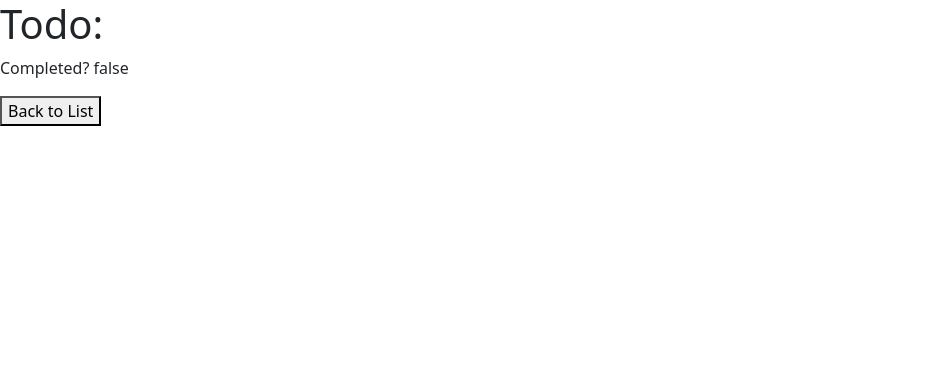
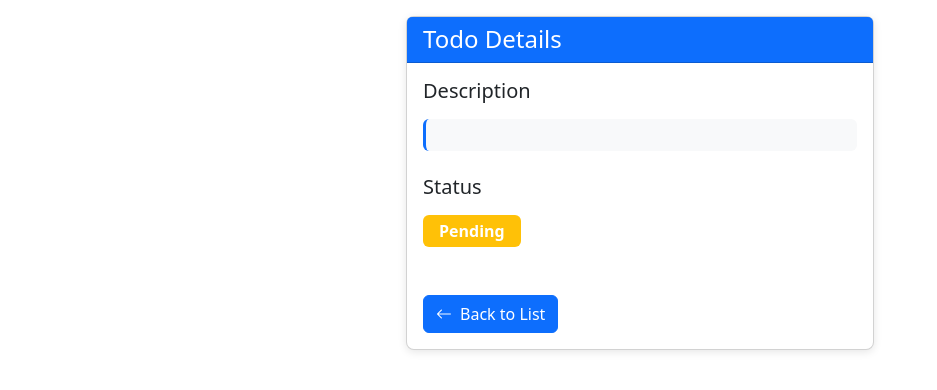
Before and after one commit to davidavila2/aug-mdv, an Angular app: page /todos/1 in a window 1280 px wide. Shown: the top 390 px of the page, without its empty margins (0-937 px from the left). Built offline with nearby package versions, Linux system fonts and the light colour scheme; no server answers.

Commit message:
Refactor Todo view layout and styles for improved presentation

```diff
--- a/src/app/todo/todo-view/todo-view.html
+++ b/src/app/todo/todo-view/todo-view.html
@@ -1,6 +1,23 @@
-<div class="contianer">
-    <h1>Todo: {{todo().todo}}</h1>
-    <p>Completed? {{todo().completed}}</p>
+<div class="todo-view">
+  <div class="card">
+    <div class="card-header bg-primary text-white">
+      <h4 class="mb-0">Todo Details</h4>
+    </div>
 
-    <button (click)="goBack()">Back to List</button>
+    <div class="card-body">
+      <h5 class="mb-3">Description</h5>
+      <p class="todo-text mb-4">{{todo().todo}}</p>
+
+      <h5 class="mb-3">Status</h5>
+      <span class="badge mb-4" [class]="todo().completed ? 'bg-success' : 'bg-warning'">
+        {{todo().completed ? 'Completed' : 'Pending'}}
+      </span>
+
+      <div class="mt-4">
+        <button class="btn btn-primary" (click)="goBack()">
+          <i class="bi bi-arrow-left me-2"></i>Back to List
+        </button>
+      </div>
+    </div>
+  </div>
 </div>
--- a/src/app/todo/todo-view/todo-view.scss
+++ b/src/app/todo/todo-view/todo-view.scss
@@ -0,0 +1,24 @@
+.todo-view {
+  max-width: 500px;
+  margin: 0 auto;
+  padding: 1rem;
+}
+
+.card {
+  border-radius: 8px;
+  box-shadow: 0 2px 8px rgba(0, 0, 0, 0.1);
+}
+
+.todo-text {
+  font-size: 1.1rem;
+  color: #495057;
+  background: #f8f9fa;
+  padding: 1rem;
+  border-radius: 6px;
+  border-left: 3px solid #0d6efd;
+}
+
+.badge {
+  font-size: 1rem;
+  padding: 0.5rem 1rem;
+}
```
